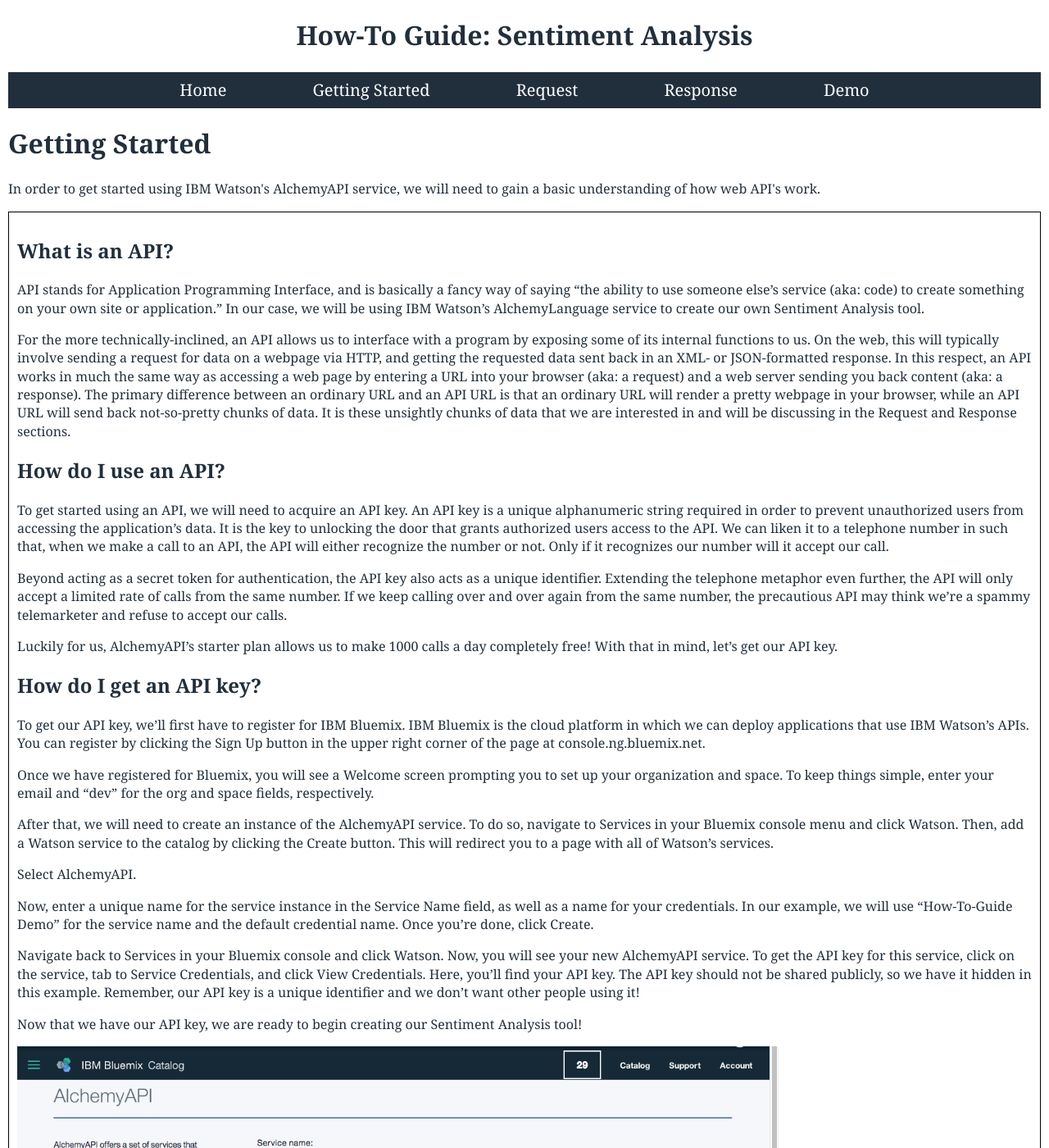
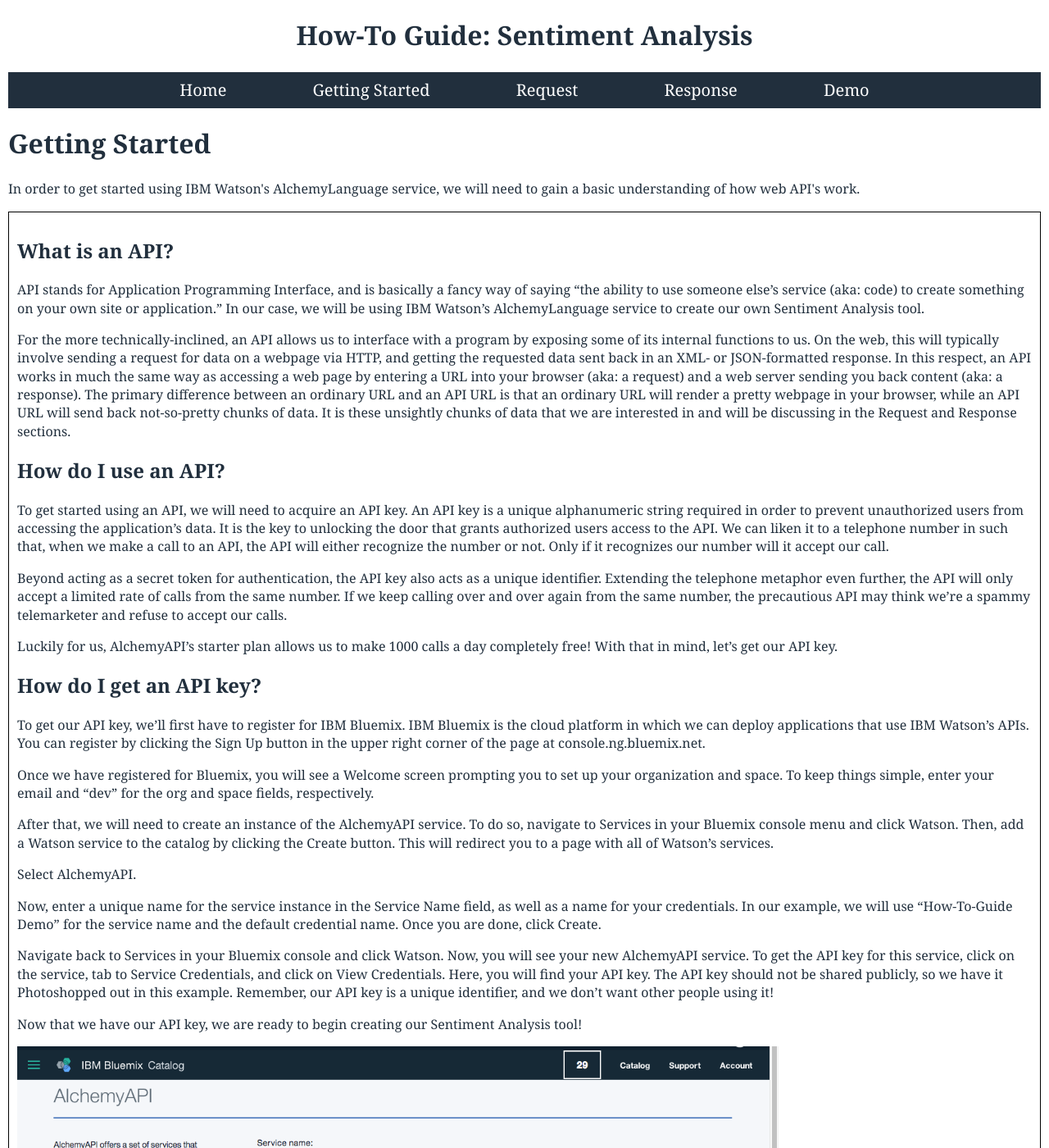
Before and after one commit to lenaz/How-To-Guide, a Jekyll site: the page built from getting-started.html, in a window 1280 px wide and 1400 px high. Shown: the whole window at 82% size. Built offline with Jekyll 4.4.1, drawn with Linux system fonts in a browser that asks for light colours; Markdown is read by kramdown in place of the engine named in the settings.

Commit message:
Update getting-started.html

```diff
--- a/getting-started.html
+++ b/getting-started.html
@@ -4,7 +4,7 @@ layout: default
 
 <h1>Getting Started</h1>
 
-<p>In order to get started using IBM Watson's AlchemyAPI service, we will need to gain a basic understanding of how web API's work.</p>
+<p>In order to get started using IBM Watson's AlchemyLanguage service, we will need to gain a basic understanding of how web API's work.</p>
 
 <div class="definitions">
 <h2>What is an API?</h2>
@@ -21,8 +21,8 @@ layout: default
 <p>Once we have registered for Bluemix, you will see a Welcome screen prompting you to set up your organization and space. To keep things simple, enter your email and “dev” for the org and space fields, respectively.</p>
 <p>After that, we will need to create an instance of the AlchemyAPI service. To do so, navigate to Services in your Bluemix console menu and click Watson. Then, add a Watson service to the catalog by clicking the Create button. This will redirect you to a page with all of Watson’s services.</p>
 <p>Select AlchemyAPI.</p>
-<p>Now, enter a unique name for the service instance in the Service Name field, as well as a name for your credentials. In our example, we will use “How-To-Guide Demo” for the service name and the default credential name. Once you’re done, click Create.</p>
-<p>Navigate back to Services in your Bluemix console and click Watson. Now, you will see your new AlchemyAPI service. To get the API key for this service, click on the service, tab to Service Credentials, and click View Credentials. Here, you’ll find your API key. The API key should not be shared publicly, so we have it hidden in this example. Remember, our API key is a unique identifier and we don’t want other people using it! </p>
+<p>Now, enter a unique name for the service instance in the Service Name field, as well as a name for your credentials. In our example, we will use “How-To-Guide Demo” for the service name and the default credential name. Once you are done, click Create.</p>
+<p>Navigate back to Services in your Bluemix console and click Watson. Now, you will see your new AlchemyAPI service. To get the API key for this service, click on the service, tab to Service Credentials, and click on View Credentials. Here, you will find your API key. The API key should not be shared publicly, so we have it Photoshopped out in this example. Remember, our API key is a unique identifier, and we don’t want other people using it! </p>
 <p>Now that we have our API key, we are ready to begin creating our Sentiment Analysis tool!</p>
 
 
```
